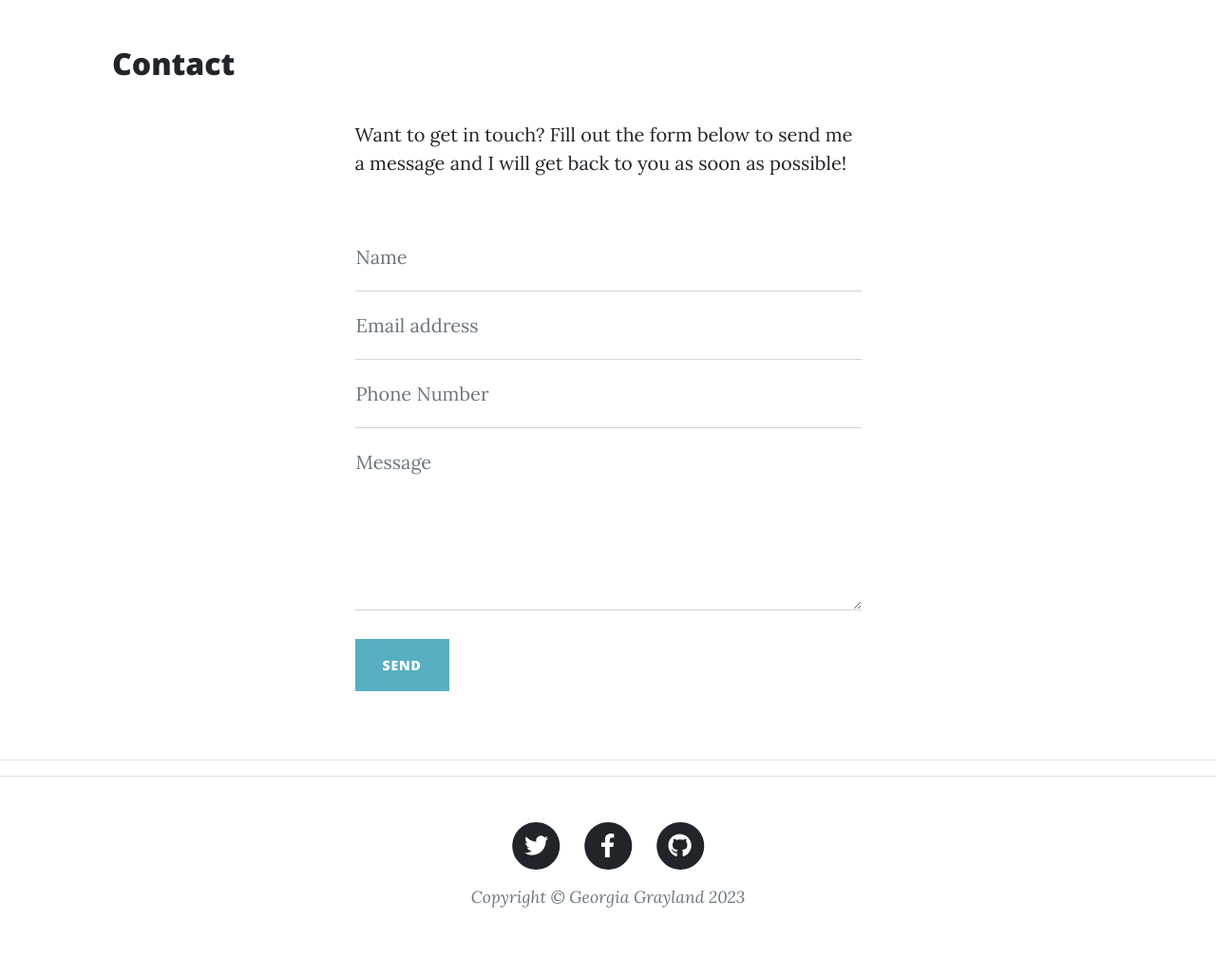
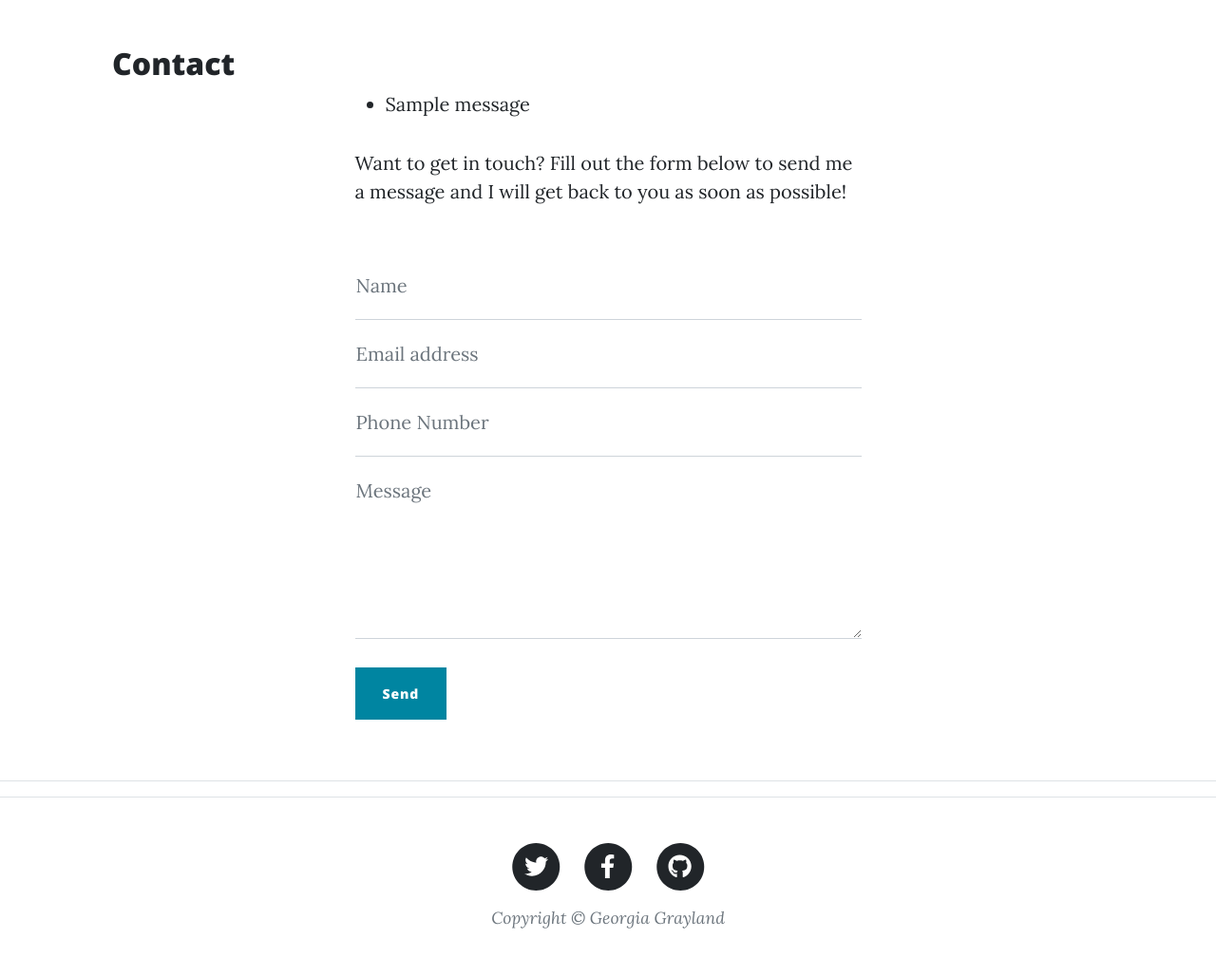
Before and after one commit to georgiagrayland/thorin-flask-app, a Flask app: page /contact in a window 1280 px wide. Shown: the part 628-1656 px from the top of the page at 95% size. Before the commit the page ends 1584 px from the top, so only its background shows below. Run offline with Flask 2, Linux system fonts and the light colour scheme; one stand-in notice (Sample message) is shown; some libraries are stand-ins or nearby versions.

Commit message:
get flashed messsages working with flask

```diff
--- a/run.py
+++ b/run.py
@@ -1,9 +1,12 @@
 import os
 import json
-from flask import Flask, render_template
+from flask import Flask, render_template, request, flash
+if os.path.exists("env.py"):
+    import env
 
 
 app = Flask(__name__)
+app.secret_key = os.environ.get("SECRET_KEY")
 
 
 @app.route("/")  # This blank forward slash is for the homepage
@@ -30,8 +33,11 @@ def about_member(member_name):
     return render_template("member.html", member=member)
 
 
-@app.route("/contact")
+@app.route("/contact", methods=["GET", "POST"])
 def contact():
+    if request.method == "POST":
+        flash("Thanks {}, we have received your message!".format(
+            request.form.get("name")))
     return render_template("contact.html", page_title="Contact")
 
 
--- a/templates/base.html
+++ b/templates/base.html
@@ -112,10 +112,6 @@
 	<!-- Custom scripts for this template -->
 	<script src="{{ url_for('static', filename='js/clean-blog.min.js') }}"></script>
 
-    <script>
-        $("#copyright").text(new Date().getFullYear());
-    </script>
-
 
 </body>
 </html>
--- a/templates/contact.html
+++ b/templates/contact.html
@@ -1,65 +1,54 @@
 {% extends "base.html" %}
 {% block content %}
     <h2>{{ page_title }}</h2>
-    <main class="mb-4">
+
+
         <div class="container px-4 px-lg-5">
             <div class="row gx-4 gx-lg-5 justify-content-center">
                 <div class="col-md-10 col-lg-8 col-xl-7">
+
+                {% with messages = get_flashed_messages() %}
+                    {% if messages %}
+                    <ul class="flashes">
+                        {% for message in messages %}
+                            <li>{{ message }}</li>
+                        {% endfor %}
+                    </ul>
+                    {% endif %}
+                {% endwith %}
+
                     <p>Want to get in touch? Fill out the form below to send me a message and I will get back to you as soon as possible!</p>
                     <div class="my-5">
-                        <!-- * * * * * * * * * * * * * * *-->
-                        <!-- * * SB Forms Contact Form * *-->
-                        <!-- * * * * * * * * * * * * * * *-->
-                        <!-- This form is pre-integrated with SB Forms.-->
-                        <!-- To make this form functional, sign up at-->
-                        <!-- https://startbootstrap.com/solution/contact-forms-->
-                        <!-- to get an API token!-->
-                        <form id="contactForm" data-sb-form-api-token="API_TOKEN">
+                        <form method="POST" id="contactForm" name="sentMessage" novalidate>
                             <div class="form-floating">
-                                <input class="form-control" id="name" type="text" placeholder="Enter your name..." data-sb-validations="required" />
+                                <input class="form-control" id="name" type="text" name="name" placeholder="Enter your name..." data-sb-validations="required" />
                                 <label for="name">Name</label>
                                 <div class="invalid-feedback" data-sb-feedback="name:required">A name is required.</div>
                             </div>
                             <div class="form-floating">
-                                <input class="form-control" id="email" type="email" placeholder="Enter your email..." data-sb-validations="required,email" />
+                                <input class="form-control" id="email" type="email" name="email" placeholder="Enter your email..." data-sb-validations="required,email" />
                                 <label for="email">Email address</label>
                                 <div class="invalid-feedback" data-sb-feedback="email:required">An email is required.</div>
                                 <div class="invalid-feedback" data-sb-feedback="email:email">Email is not valid.</div>
                             </div>
                             <div class="form-floating">
-                                <input class="form-control" id="phone" type="tel" placeholder="Enter your phone number..." data-sb-validations="required" />
+                                <input class="form-control" id="phone" type="tel" name="phone" placeholder="Enter your phone number..." data-sb-validations="required" />
                                 <label for="phone">Phone Number</label>
                                 <div class="invalid-feedback" data-sb-feedback="phone:required">A phone number is required.</div>
                             </div>
                             <div class="form-floating">
-                                <textarea class="form-control" id="message" placeholder="Enter your message here..." style="height: 12rem" data-sb-validations="required"></textarea>
+                                <textarea class="form-control" id="message" name="message" placeholder="Enter your message here..." style="height: 12rem" data-sb-validations="required"></textarea>
                                 <label for="message">Message</label>
                                 <div class="invalid-feedback" data-sb-feedback="message:required">A message is required.</div>
                             </div>
                             <br />
-                            <!-- Submit success message-->
-                            <!---->
-                            <!-- This is what your users will see when the form-->
-                            <!-- has successfully submitted-->
-                            <div class="d-none" id="submitSuccessMessage">
-                                <div class="text-center mb-3">
-                                    <div class="fw-bolder">Form submission successful!</div>
-                                    To activate this form, sign up at
-                                    <br />
-                                    <a href="https://startbootstrap.com/solution/contact-forms">https://startbootstrap.com/solution/contact-forms</a>
-                                </div>
+                            <div id="success"></div>
+                            <div class="form-group">
+                                <button type="submit" class="btn btn-primary" id="sendMessageButton">Send</button>
                             </div>
-                            <!-- Submit error message-->
-                            <!---->
-                            <!-- This is what your users will see when there is-->
-                            <!-- an error submitting the form-->
-                            <div class="d-none" id="submitErrorMessage"><div class="text-center text-danger mb-3">Error sending message!</div></div>
-                            <!-- Submit Button-->
-                            <button class="btn btn-primary text-uppercase disabled" id="submitButton" type="submit">Send</button>
                         </form>
                     </div>
                 </div>
             </div>
         </div>
-    </main>
 {% endblock %}
```
Also changed, not shown: 1 other file.
